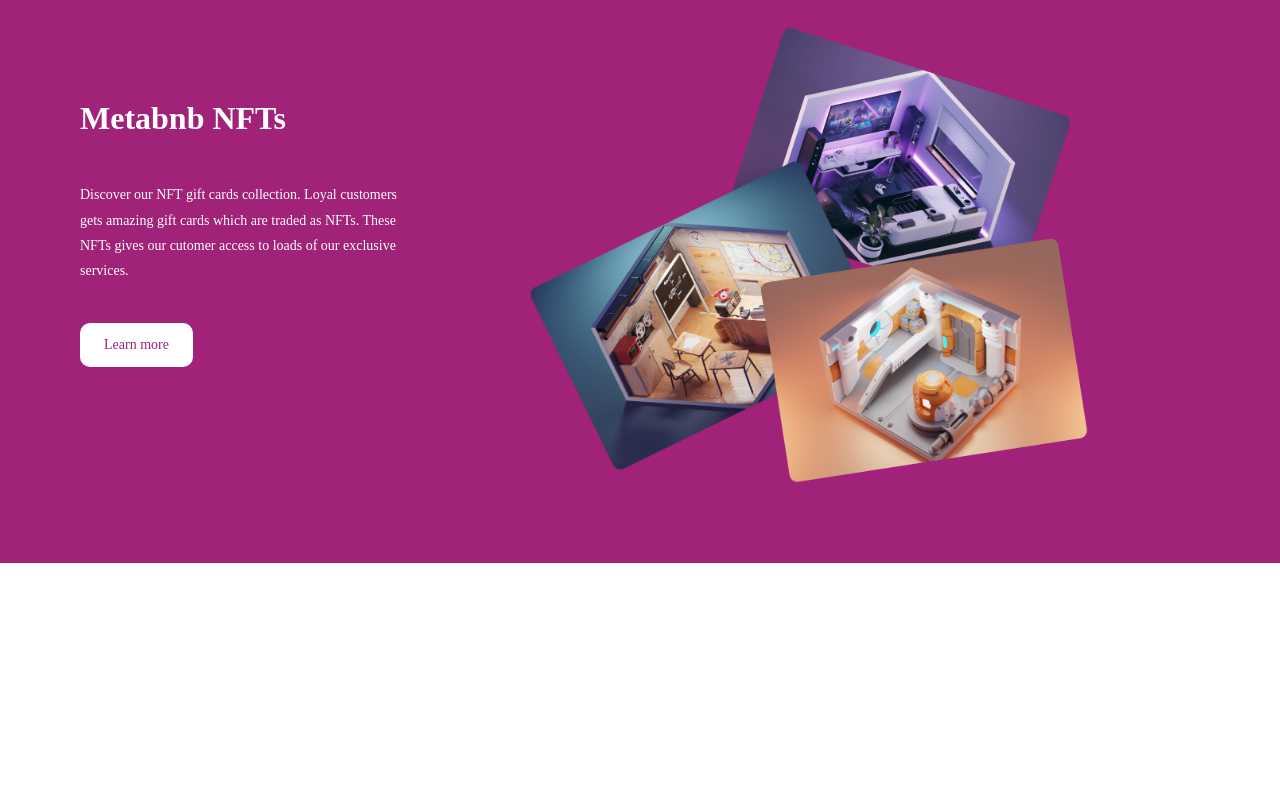
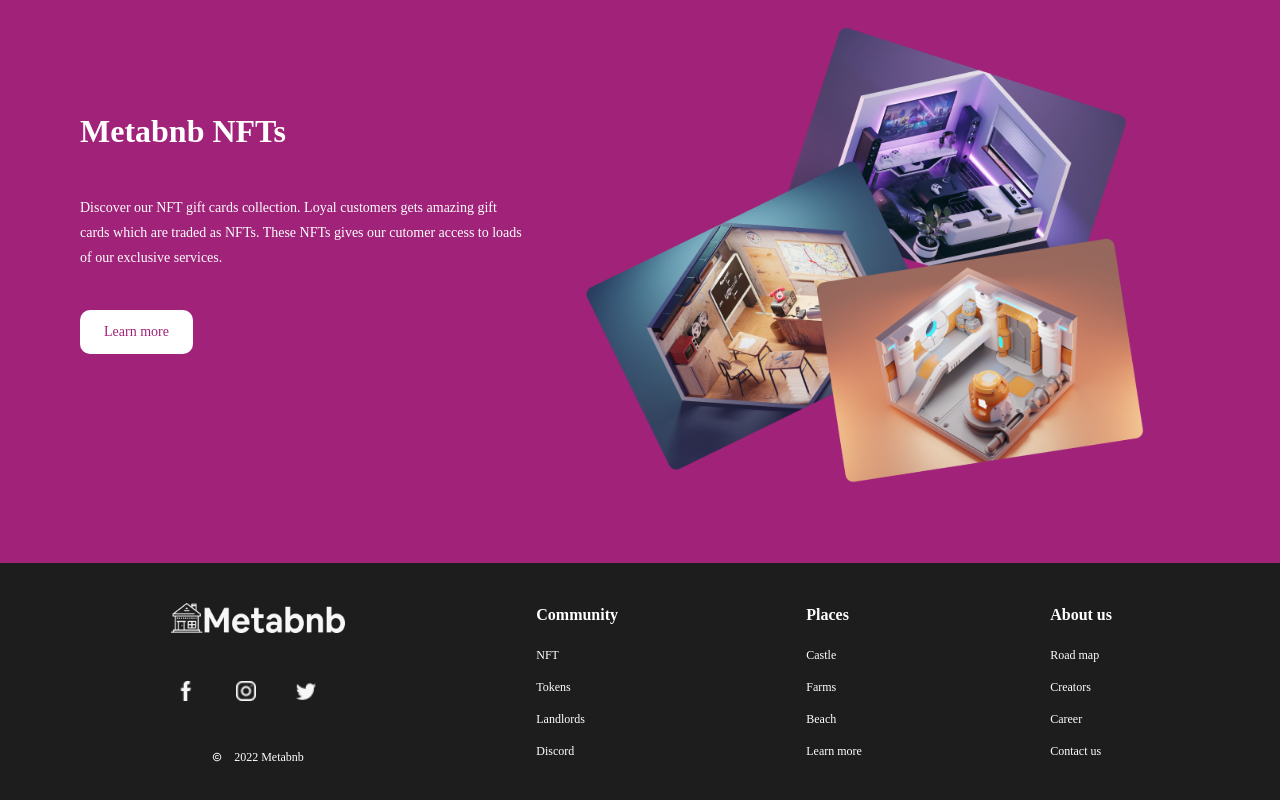
Before and after one commit to Pappyjay23/metabnb, a React (Create React App) app: page / in a window 1280 px wide. Shown: the part 1606-2406 px from the top of the page. Before the commit the page ends 2169 px from the top, so only its background shows below. Built offline with nearby package versions, Linux system fonts and the light colour scheme; a web font is replaced by a local one.

Commit message:
Created footer component

```diff
--- a/src/App.jsx
+++ b/src/App.jsx
@@ -1,4 +1,5 @@
 import { BrowserRouter as Router, Route, Routes } from "react-router-dom";
+import Footer from "./components/Footer";
 import Navbar from "./components/Navbar";
 import Home from './pages/Home'
 
@@ -10,6 +11,7 @@
 				<Routes>
 					<Route path='/' element={<Home />} />
 				</Routes>
+				<Footer />
 			</Router>
 		</>
 	);
--- /dev/null
+++ b/src/components/Footer.jsx
@@ -0,0 +1,51 @@
+import React from "react";
+import { FooterData, FooterSocials } from "../data/FooterData";
+import Logo from "../assets/images/LogoWhite.png";
+import Copyright from "../assets/images/copyrightLogo.png";
+import { Link } from "react-router-dom";
+
+const Footer = () => {
+	return (
+		<div className='bg-[#1D1D1E] text-white'>
+			<div className='flex flex-wrap gap-[1.5rem] px-4 md:px-10 justify-between lg:w-[80%] max-w-[1200px] mx-auto py-10'>
+				<div className='flex flex-col w-full items-center md:w-fit'>
+					<Link>
+						<img
+							src={Logo}
+							alt='Logo'
+							className='h-[15px] md:h-[20px] lg:h-[30px] lg:mb-[3rem] mb-6'
+						/>
+					</Link>
+					<div className='flex justify-center w-full'>
+						{FooterSocials.map((item, id) => (
+							<Link to={item.link} key={id}>
+								<img
+									src={item.name}
+									key={id}
+									alt='Social Icon'
+									className='lg:mr-8 mx-2 lg:mb-[3rem] mb-6 h-[10px] lg:h-[20px]'
+								/>
+							</Link>
+						))}
+					</div>
+					<div className='flex items-center'>
+						<img src={Copyright} alt='Copyright' className="h-[10px]" />
+						<p className='lg:ml-3 ml-1 text-xs'>2022 Metabnb</p>
+					</div>
+				</div>
+				{FooterData.map((item, id) => (
+					<div key={id} className='flex flex-col items-start'>
+						<span className='font-bold mb-3 text-sm lg:text-base'>{item.title}</span>
+						{item.sublinks.map((link, id) => (
+							<Link key={id} to={link.link} className='text-[10px] lg:text-xs my-2'>
+								{link.name}
+							</Link>
+						))}
+					</div>
+				))}
+			</div>
+		</div>
+	);
+};
+
+export default Footer;
--- /dev/null
+++ b/src/data/FooterData.js
@@ -0,0 +1,84 @@
+import FacebookIcon from "../assets/images/facebookLogo.png";
+import InstagramIcon from "../assets/images/instagramLogo.png";
+import TwitterIcon from "../assets/images/twitterLogo.png";
+
+export const FooterData = [
+	{
+		title: "Community",
+		sublinks: [
+			{
+				name: "NFT",
+				link: "/",
+			},
+			{
+				name: "Tokens",
+				link: "/",
+			},
+			{
+				name: "Landlords",
+				link: "/",
+			},
+			{
+				name: "Discord",
+				link: "/",
+			},
+		],
+	},
+	{
+		title: "Places",
+		sublinks: [
+			{
+				name: "Castle",
+				link: "/",
+			},
+			{
+				name: "Farms",
+				link: "/",
+			},
+			{
+				name: "Beach",
+				link: "/",
+			},
+			{
+				name: "Learn more",
+				link: "/",
+			},
+		],
+	},
+	{
+		title: "About us",
+		sublinks: [
+			{
+				name: "Road map",
+				link: "/",
+			},
+			{
+				name: "Creators",
+				link: "/",
+			},
+			{
+				name: "Career",
+				link: "/",
+			},
+			{
+				name: "Contact us",
+				link: "/",
+			},
+		],
+	},
+];
+
+export const FooterSocials = [
+	{
+		name: FacebookIcon,
+		link: "/",
+	},
+	{
+		name: InstagramIcon,
+		link: "/",
+	},
+	{
+		name: TwitterIcon,
+		link: "/",
+	},
+];
--- a/src/sections/CTA.jsx
+++ b/src/sections/CTA.jsx
@@ -4,8 +4,8 @@
 const CTA = () => {
 	return (
 		<div className='bg-[#A02279] text-white px-10 py-[3rem] lg:px-[5rem] lg:py-[5rem]'>
-			<div className="flex flex-col lg:flex-row items-center justify-between max-w-[1200px] mx-auto">
-				<div className='lg:w-[30%] mb-[5rem] md:mb-[3rem]'>
+			<div className="flex flex-col lg:flex-row items-center justify-between max-w-[1200px] mx-auto w-full">
+				<div className='lg:w-[40%] mb-[5rem] md:mb-[3rem]'>
 					<h2 className='capitalize text-[2rem] mb-5 lg:mb-10 font-bold'>
 						Metabnb NFTs
 					</h2>
```
